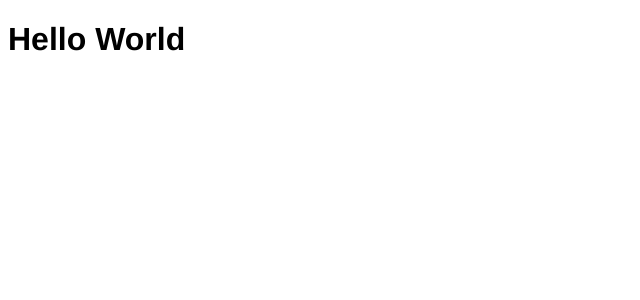
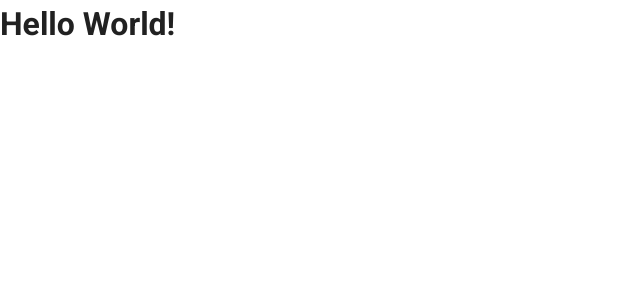
Before and after one commit to trananh-khoa/m3app, a Vue app: page / in a window 1280 px wide. Shown: the top 300 px of the page, without its empty margins (0-640 px from the left). Built offline with nearby package versions, Linux system fonts and the light colour scheme.

Commit message:
Added Vuetify library

```diff
--- a/package.json
+++ b/package.json
@@ -10,6 +10,7 @@
   "dependencies": {
     "core-js": "^3.4.4",
     "vue": "^2.6.10",
+    "vuetify": "^2.1.0",
     "vuex": "^3.1.2"
   },
   "devDependencies": {
@@ -24,7 +25,9 @@
     "lint-staged": "^9.5.0",
     "sass": "^1.23.7",
     "sass-loader": "^8.0.0",
-    "vue-template-compiler": "^2.6.10"
+    "vue-cli-plugin-vuetify": "^2.0.3",
+    "vue-template-compiler": "^2.6.10",
+    "vuetify-loader": "^1.3.0"
   },
   "gitHooks": {
     "pre-commit": "lint-staged"
--- a/public/index.html
+++ b/public/index.html
@@ -5,6 +5,8 @@
     <meta http-equiv="X-UA-Compatible" content="IE=edge">
     <meta name="viewport" content="width=device-width,initial-scale=1.0">
     <title>m3app</title>
+    <link rel="stylesheet" href="https://fonts.googleapis.com/css?family=Roboto:100,300,400,500,700,900">
+    <link rel="stylesheet" href="https://cdn.jsdelivr.net/npm/@mdi/font@latest/css/materialdesignicons.min.css">
   </head>
   <body>
     <noscript>
--- a/src/App.vue
+++ b/src/App.vue
@@ -1,19 +1,17 @@
 <template>
-  <div id="app">
-    <h1>Hello World</h1>
-  </div>
+  <v-app>
+    <v-content>
+      <h1>Hello World!</h1>
+    </v-content>
+  </v-app>
 </template>
 
 <script>
 export default {
-  name: 'app',
+  name: 'App',
+  components: {
+  },
+  data: () => ({
+  }),
 };
 </script>
-
-<style lang="scss">
-#app {
-  font-family: 'Avenir', Helvetica, Arial, sans-serif;
-  -webkit-font-smoothing: antialiased;
-  -moz-osx-font-smoothing: grayscale;
-}
-</style>
--- a/src/main.js
+++ b/src/main.js
@@ -1,10 +1,12 @@
 import Vue from 'vue';
 import App from './App.vue';
 import store from './store';
+import vuetify from './plugins/vuetify';
 
 Vue.config.productionTip = false;
 
 new Vue({
   store,
+  vuetify,
   render: h => h(App),
 }).$mount('#app');
--- /dev/null
+++ b/src/plugins/vuetify.js
@@ -0,0 +1,7 @@
+import Vue from 'vue';
+import Vuetify from 'vuetify/lib';
+
+Vue.use(Vuetify);
+
+export default new Vuetify({
+});
--- /dev/null
+++ b/vue.config.js
@@ -0,0 +1,5 @@
+module.exports = {
+  transpileDependencies: [
+    'vuetify',
+  ],
+};
```
Also changed, not shown: 1 other file (tests, documents, lock files or other folders).
